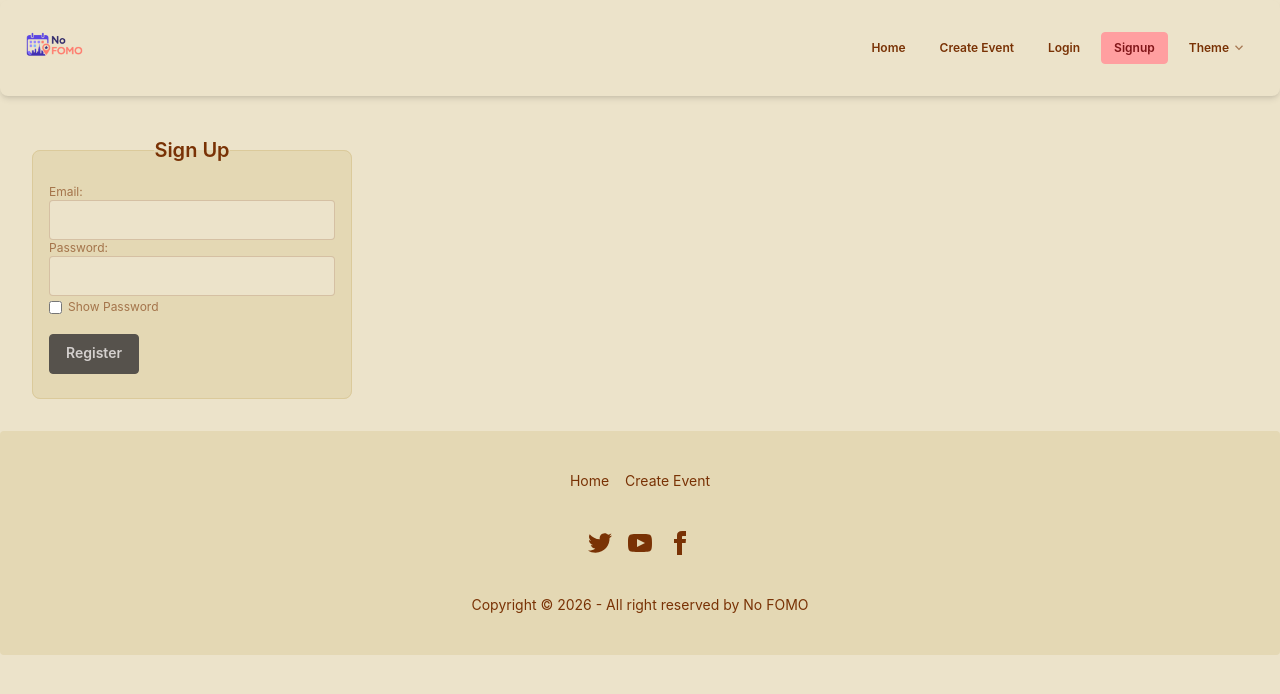
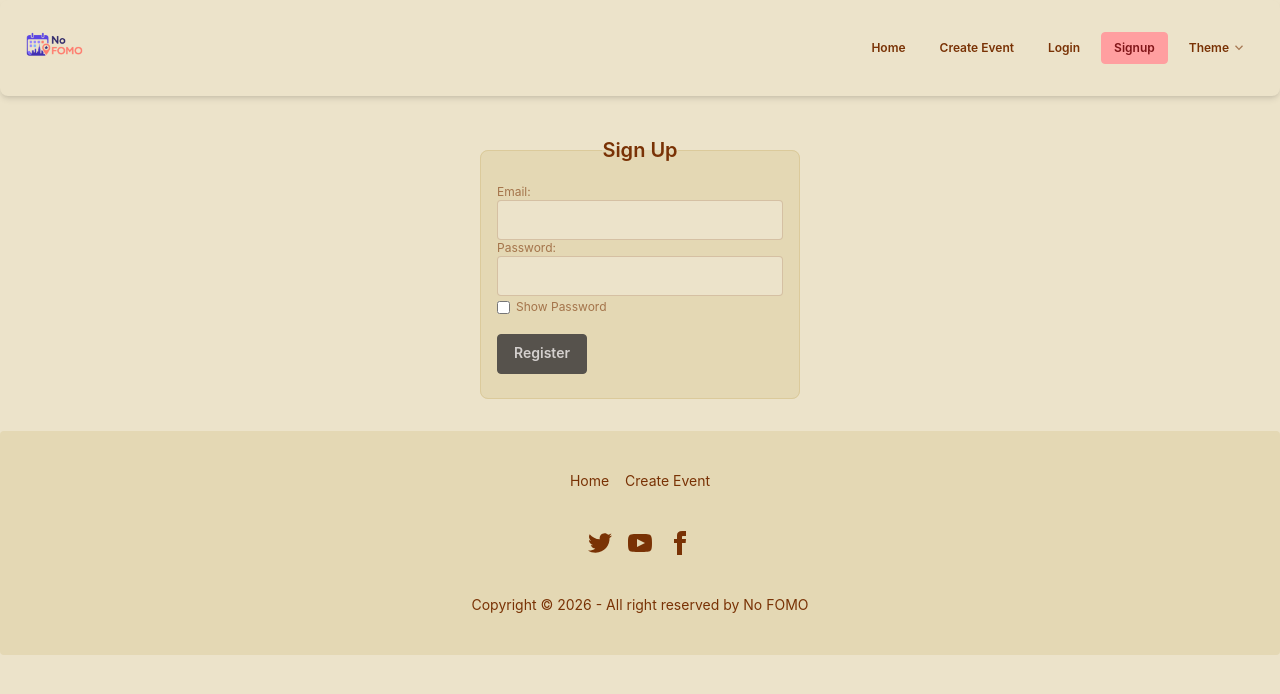
Before and after one commit to krishnaghosh2081/WBS-EventScheduler, a React (Vite) app: page /signup in a window 1280 px wide. Shown: the top 694 px of the page. Built offline with nearby package versions, Linux system fonts and the light colour scheme; the HTML template or start-up script is replaced by a standard one.

Commit message:
change minor style

```diff
--- a/src/pages/Home.jsx
+++ b/src/pages/Home.jsx
@@ -23,7 +23,7 @@ useEffect(() => {
     return (
   <div className="p-4">
     <h1 className="text-2xl font-bold mb-4">Upcoming Events</h1>
-    <div className="grid gap-4">
+    <div className="grid gap-4 grid-cols-[repeat(auto-fill,30rem)]">
       {events.map((event) => (
         <EventCard key={event.id} event={event} />
       ))}
--- a/src/pages/LoginPage.jsx
+++ b/src/pages/LoginPage.jsx
@@ -4,7 +4,7 @@ import LoginForm from "../components/LoginForm";
 
   return (
 
-    <div className=" ">
+    <div className="flex justify-center ">
       <LoginForm />
       </div>
     );
--- a/src/pages/SignUpPage.jsx
+++ b/src/pages/SignUpPage.jsx
@@ -4,7 +4,7 @@ import SignUpForm from "../components/SignUpForm";
 
   return (
 
-    <div className=" ">
+    <div className="flex justify-center ">
       <SignUpForm />
       </div>
     );
```
